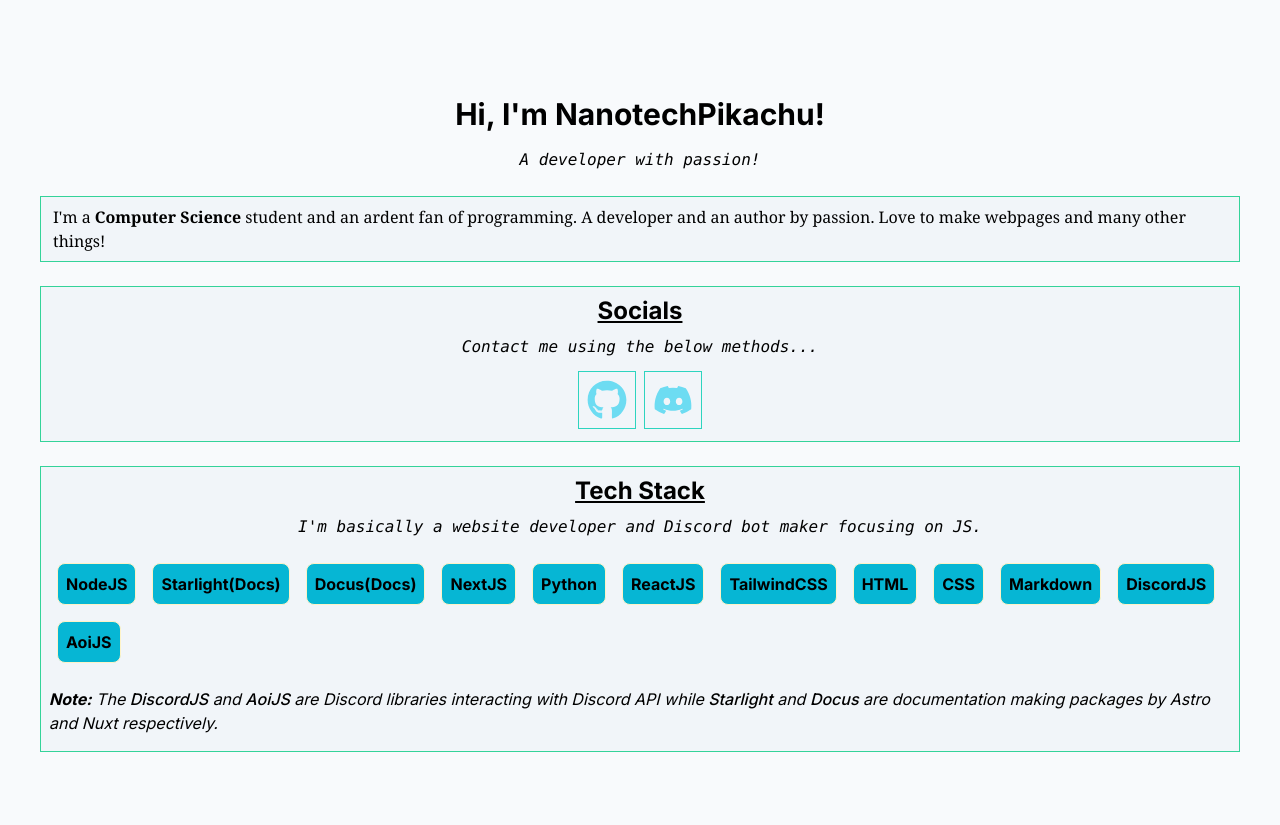
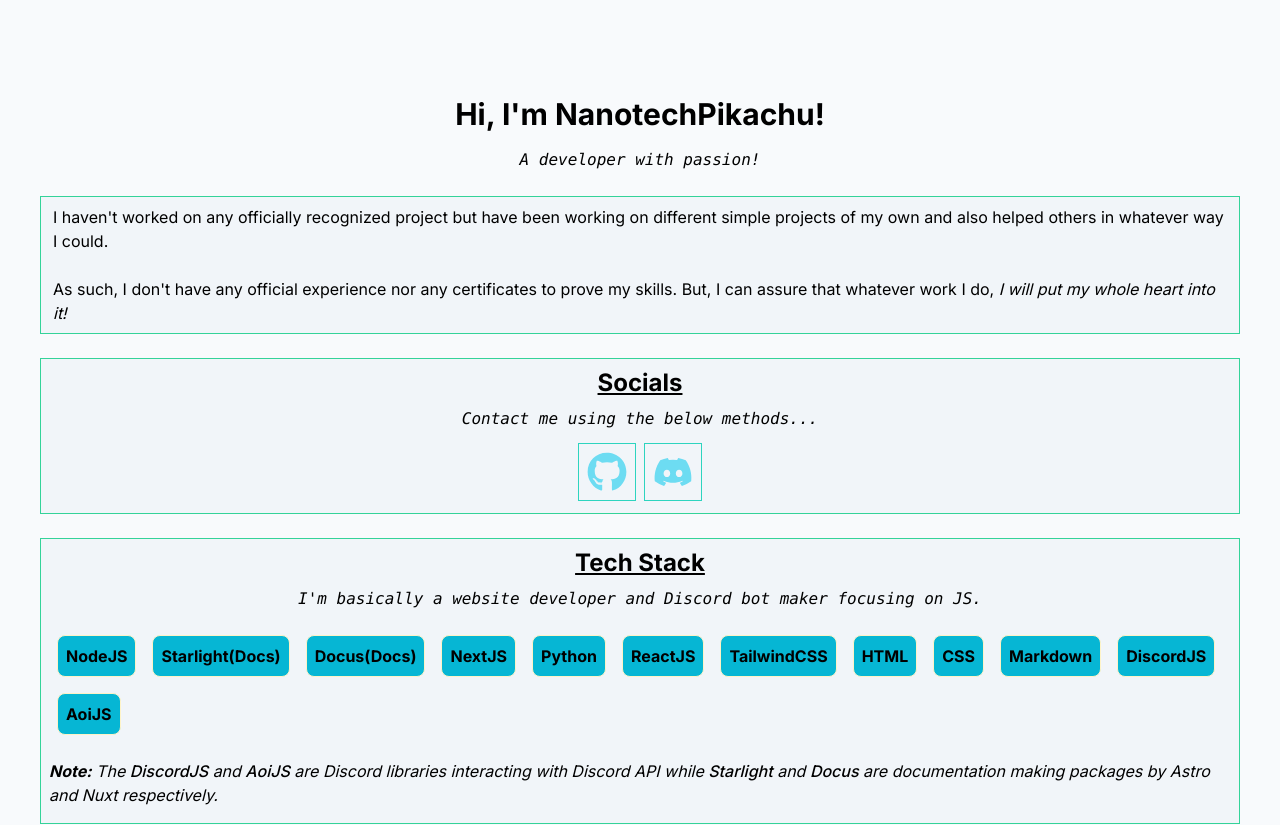
Before and after one commit to NanotechPikachu/Portfolio, a Next.js app: page / in a window 1280 px wide. Shown: the top 825 px of the page. Built offline with nearby package versions, Linux system fonts and the light colour scheme.

Commit message:
Update BasicInfo.jsx

```diff
--- a/src/components/BasicInfo.jsx
+++ b/src/components/BasicInfo.jsx
@@ -4,8 +4,10 @@
     <h1 className="font-bold text-center text-2xl md:text-3xl dark:text-white text-black mb-4">Hi, I&apos;m NanotechPikachu!</h1>
     <p className="font-mono text-sm dark:text-zinc-50 text-black md:text-base text-center"><i>A developer with passion!</i></p>
     <div className="mt-6 mr-2 ml-2 border dark:border-emerald-600 border-emerald-400 dark:bg-[#2E3532] bg-slate-100 border">
-    <p className="font-serif md:text-base text-sm dark:text-zinc-50 text-black mr-3 ml-3 mt-2 mb-2">
-I&apos;m a <b>Computer Science</b> student and an ardent fan of programming. A developer and an author by passion. Love to make webpages and many other things!
+    <p className="md:text-base text-sm dark:text-zinc-50 text-black mr-3 ml-3 mt-2 mb-2">
+I haven&apos;t worked on any officially recognized project but have been working on different simple projects of my own and also helped others in whatever way I could.
+    <br /><br />
+As such, I don&apos;t have any official experience nor any certificates to prove my skills. But, I can assure that whatever work I do, <i>I will put my whole heart into it!</i>
     </p>
     </div>
     </>
```
